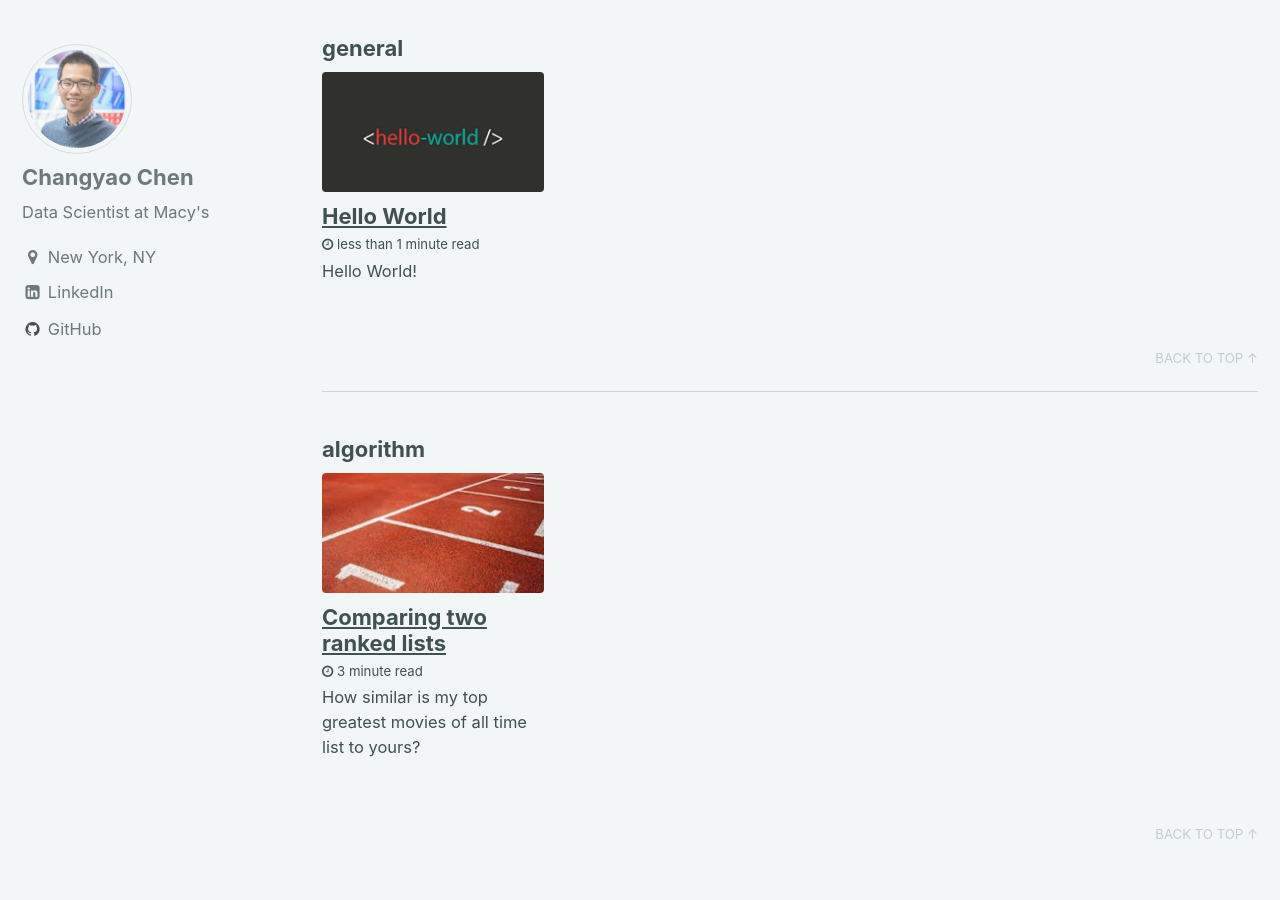
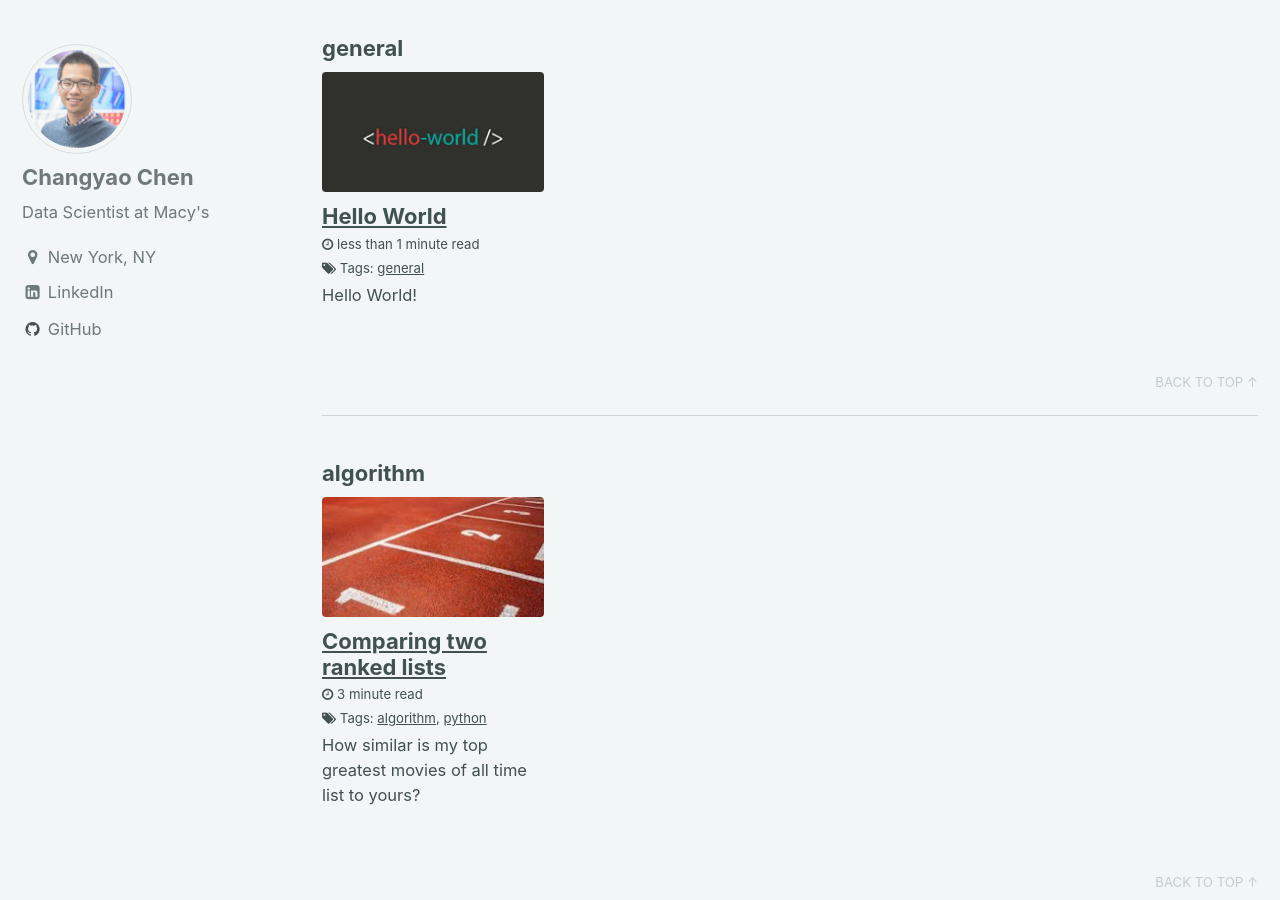
Before and after one commit to changyaochen/changyaochen.github.io, a Jekyll site: the page built from _pages/tag-archive.md, in a window 1280 px wide and 900 px high, scrolled down 240 px. Built offline with Jekyll 4.4.1, drawn with Linux system fonts in a browser that asks for light colours; nearby versions of some CDN libraries; some of the changed text lies outside the part shown.

Commit message:
add tags to the preview

```diff
--- a/_includes/archive-single.html
+++ b/_includes/archive-single.html
@@ -33,6 +33,10 @@
     {% if post.read_time %}
       <p class="page__meta"><i class="fa fa-clock-o" aria-hidden="true"></i> {% include read-time.html %}</p>
     {% endif %}
+    {% if post.tag %}
+      {% include tag-list-custom.html %}
+    {% endif %}
     {% if post.excerpt %}<p class="archive__item-excerpt" itemprop="description">{{ post.excerpt | markdownify | strip_html | truncate: 160 }}</p>{% endif %}
+
   </article>
 </div>
--- /dev/null
+++ b/_includes/tag-list-custom.html
@@ -0,0 +1,21 @@
+{% case site.tag_archive.type %}
+  {% when "liquid" %}
+    {% assign path_type = "#" %}
+  {% when "jekyll-archives" %}
+    {% assign path_type = nil %}
+{% endcase %}
+
+<p class="page__meta"><i class="fa fa-tags" aria-hidden="true"></i>
+{{ site.data.ui-text[site.locale].tags_label | default: "Tags:" }}
+
+  {% capture page_tags %}{% for tag in post.tags %}{{ tag | downcase }}#{{ tag }}{% unless forloop.last %},{% endunless %}{% endfor %}{% endcapture %}
+  {% assign tag_hashes = (page_tags | split: ',' | sort:0) %}
+
+  <span itemprop="keywords">
+    {% for hash in tag_hashes %}
+      {% assign keyValue = hash | split: '#' %}
+      {% capture tag_word %}{{ keyValue[1] | strip_newlines }}{% endcapture %}
+      <a href="{{ tag_word | slugify | prepend: path_type | prepend: site.tag_archive.path | absolute_url }}"  rel="tag">{{ tag_word }}</a>{% unless forloop.last %}<span class="sep">, </span>{% endunless %}
+    {% endfor %}
+    </span>
+</p>
--- a/_posts/2018-04-14-Comparing-two-ranked-lists.md
+++ b/_posts/2018-04-14-Comparing-two-ranked-lists.md
@@ -3,7 +3,7 @@ layout: single
 title:  "Comparing two ranked lists"
 date:   2018-04-14 16:16:01 -0600
 published: true
-tag: algorithm
+tag: [algorithm, python]
 excerpt: How similar is my top greatest movies of all time list to yours?
 header:
   teaser: /assets/images/rbo_teaser.jpeg
```
